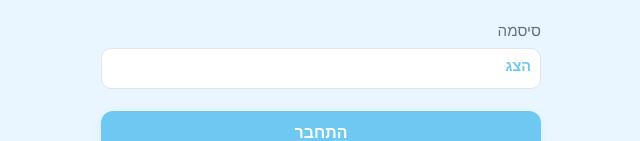
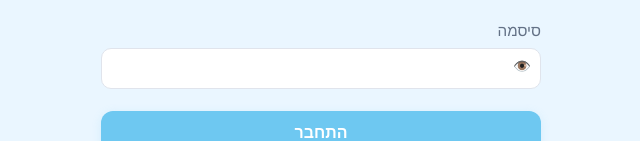
Before and after one commit to TziviaKroyzer/telem, a React (Vite) app: page /login in a window 1280 px wide. Shown: the part 260-401 px from the top of the page, without its empty margins (319-959 px from the left). Built offline with nearby package versions, Linux system fonts and the light colour scheme.

Commit message:
see password

```diff
--- a/src/components/Login.jsx
+++ b/src/components/Login.jsx
@@ -273,7 +273,7 @@ const Login = ({ onLoginSuccess = () => {} }) => {
       className="toggle-password"
       onClick={() => setShowPassword(!showPassword)} // ← הופך בין הצגה/הסתרה
     >
-      {showPassword ? "הסתר" : "הצג"}
+      {showPassword ? "👁️" : "👁️"}
     </button>
   </div>
 </label>
```
